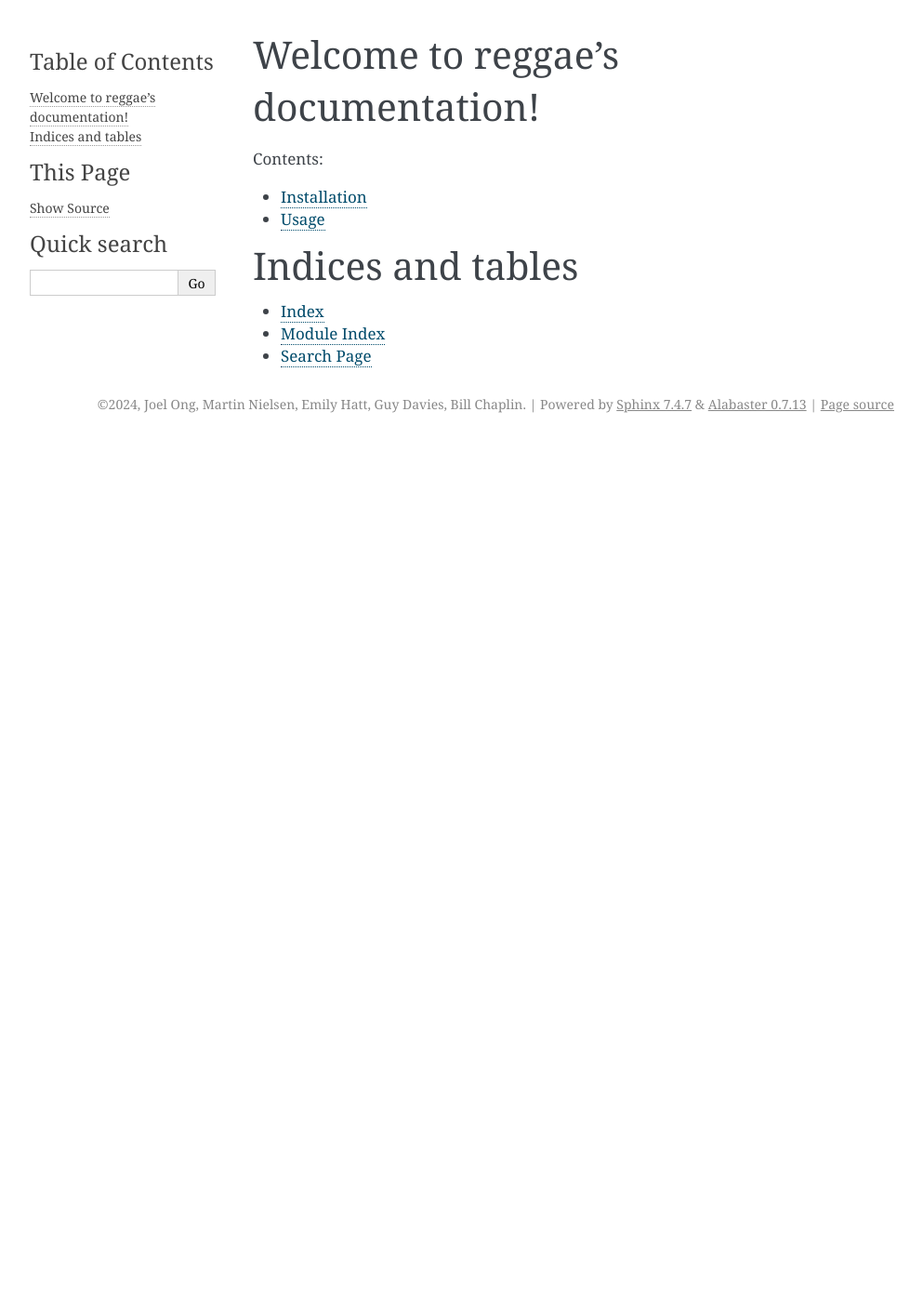
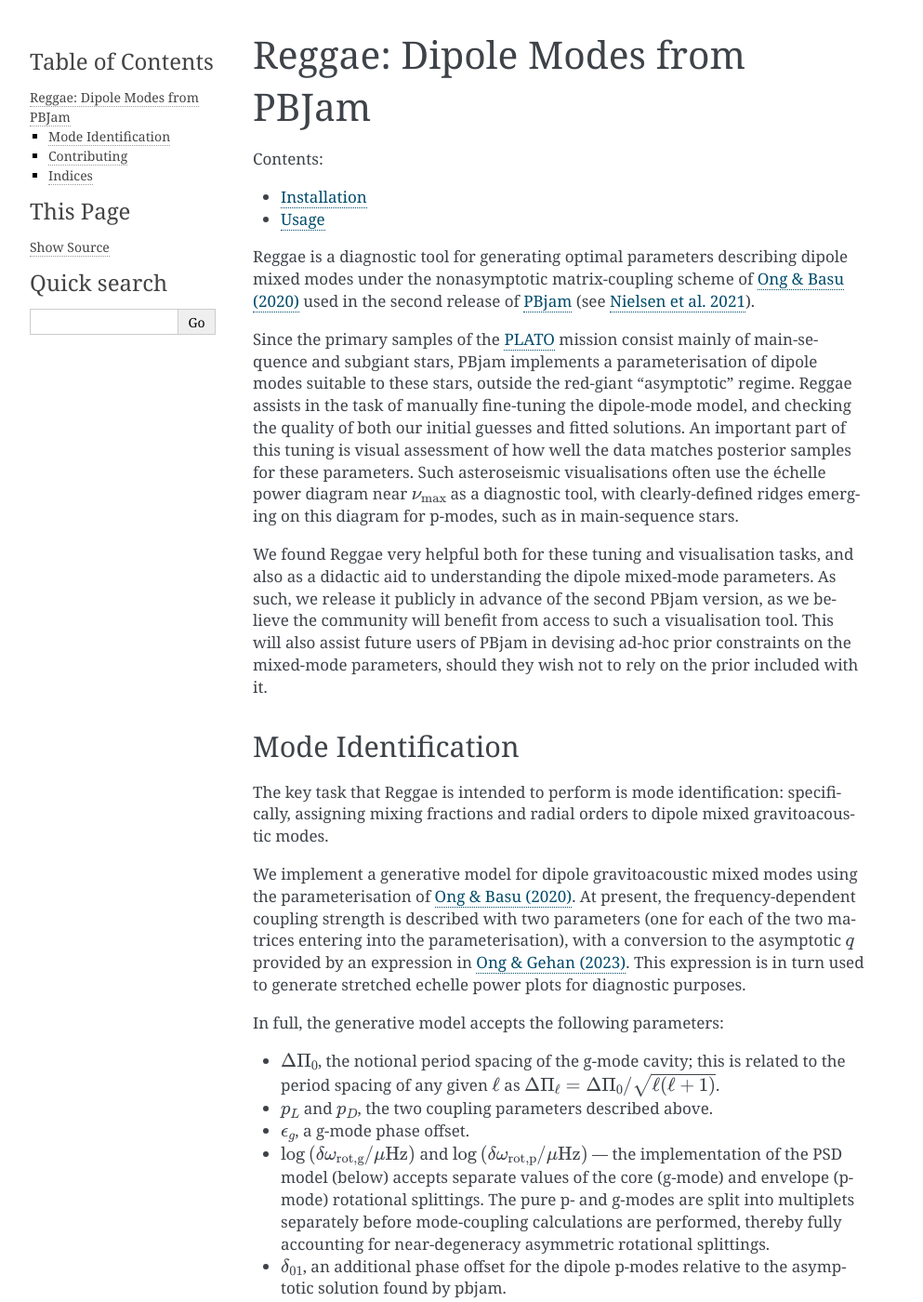
Before and after one commit to darthoctopus/reggae, a Sphinx documentation site: the page built from docs/index.rst, in a window 1280 px wide and 1400 px high. Shown: the whole window at 93% size, without its empty margins (148-1141 px from the left). Built offline with Sphinx 7.4.7, drawn with Linux system fonts in a browser that asks for light colours; some of the changed text lies outside the part shown.

Commit message:
include parts of the readme in the main page of the readthedocs

```diff
--- a/README.md
+++ b/README.md
@@ -1,12 +1,16 @@
 # Reggae: Dipole modes from `PBjam`
 
 <a href="https://pb-reggae.readthedocs.io/en/latest/?badge=latest"><img src="https://readthedocs.org/projects/pb-reggae/badge/?version=latest" alt="readthedocs status" /></a>
+
+<!-- index.rst blurb start -->
 
 Reggae is a diagnostic tool for generating optimal parameters describing dipole mixed modes under the nonasymptotic matrix-coupling scheme of [Ong & Basu (2020)](https://ui.adsabs.harvard.edu/abs/2020ApJ...898..127O/abstract) used in the second release of [PBjam](https://github.com/grd349/PBjam) (see [Nielsen et al. 2021](https://ui.adsabs.harvard.edu/abs/2021AJ....161...62N/abstract)).
 
 Since the primary samples of the [PLATO](https://platomission.com/) mission consist mainly of main-sequence and subgiant stars, PBjam implements a parameterisation of dipole modes suitable to these stars, outside the red-giant "asymptotic" regime. Reggae assists in the task of manually fine-tuning the dipole-mode model, and checking the quality of both our initial guesses and fitted solutions. An important part of this tuning is visual assessment of how well the data matches posterior samples for these parameters. Such asteroseismic visualisations often use the échelle power diagram near $\nu_{\mathrm{max}}$ as a diagnostic tool, with clearly-defined ridges emerging on this diagram for p-modes, such as in main-sequence stars.
 
 We found Reggae very helpful both for these tuning and visualisation tasks, and also as a didactic aid to understanding the dipole mixed-mode parameters. As such, we release it publicly in advance of the second PBjam version, as we believe the community will benefit from access to such a visualisation tool. This will also assist future users of PBjam in devising ad-hoc prior constraints on the mixed-mode parameters, should they wish not to rely on the prior included with it.
+
+<!-- index.rst blurb end -->
 
 ## Installation
 
@@ -34,6 +38,8 @@
 
 ## Generative model for mode frequencies
 
+<!-- index.rst science start -->
+
 We implement a generative model for dipole gravitoacoustic mixed modes using the parameterisation of [Ong & Basu (2020)](https://ui.adsabs.harvard.edu/abs/2020ApJ...898..127O/abstract). At present, the frequency-dependent coupling strength is described with two parameters (one for each of the two matrices entering into the parameterisation), with a conversion to the asymptotic $q$ provided by an expression in [Ong & Gehan (2023)](https://ui.adsabs.harvard.edu/abs/2023ApJ...946...92O/abstract). This expression is in turn used to generate stretched echelle power plots for diagnostic purposes.
 
 In full, the generative model accepts the following parameters:
@@ -45,6 +51,8 @@
 - $\delta_{01}$, an additional phase offset for the dipole p-modes relative to the asymptotic solution found by pbjam.
 - $\alpha_g$, a curvature parameter for the g-modes (mirroring that of the p-modes in pbjam's asymptotic parameterisation).
 - $i$, the inclination of the rotational axis.
+
+<!-- index.rst science end -->
 
 ## PSD Model
 
@@ -58,6 +66,8 @@
 
 ## Contributing
 
+<!-- index.rst contributing start -->
+
 Reggae is currently developed by the following team:
 
 - Joel Ong (Mode frequency generative model + GUI)
@@ -65,11 +75,15 @@
 - Guy R. Davies
 - Emily Hatt
 
-We welcome contributions from the community. We expect contributors to adhere to our [code of conduct](CODE_OF_CONDUCT.md). Easy ways to get started include:
+We welcome contributions from the community. Easy ways to get started include:
 
 - Finding bugs in our code — please open GitHub issues for these.
 - Implementing feature suggestions — we welcome pull requests!
 
+<!-- index.rst contributing end -->
+
+We expect contributors to adhere to our [code of conduct](CODE_OF_CONDUCT.md).
+
 ## License
 
 Reggae is released under the MIT license.
--- a/docs/index.rst
+++ b/docs/index.rst
@@ -3,7 +3,7 @@
    You can adapt this file completely to your liking, but it should at least
    contain the root `toctree` directive.
 
-Welcome to reggae's documentation!
+Reggae: Dipole Modes from PBJam
 ==================================
 
 .. toctree::
@@ -13,8 +13,33 @@
    installation
    usage
 
-Indices and tables
-==================
+.. include:: ../README.md
+   :parser: myst_parser.sphinx_
+   :start-after: <!-- index.rst blurb start -->
+   :end-before: <!-- index.rst blurb end -->
+
+Mode Identification
+-------------------
+
+The key task that Reggae is intended to perform is mode identification: specifically, assigning mixing fractions and radial orders to dipole mixed gravitoacoustic modes.
+
+.. include:: ../README.md
+   :parser: myst_parser.sphinx_
+   :start-after: <!-- index.rst science start -->
+   :end-before: <!-- index.rst science end -->
+
+This description of the mixed mode frequencies is used to construct models of the power spectral density, from which constraints on its parameters may be derived. For the purpose of assisting in this task, we moreover implement a GUI console.
+
+Contributing
+------------
+
+.. include:: ../README.md
+   :parser: myst_parser.sphinx_
+   :start-after: <!-- index.rst contributing start -->
+   :end-before: <!-- index.rst contributing end -->
+
+Indices
+-------
 
 * :ref:`genindex`
 * :ref:`modindex`
```
